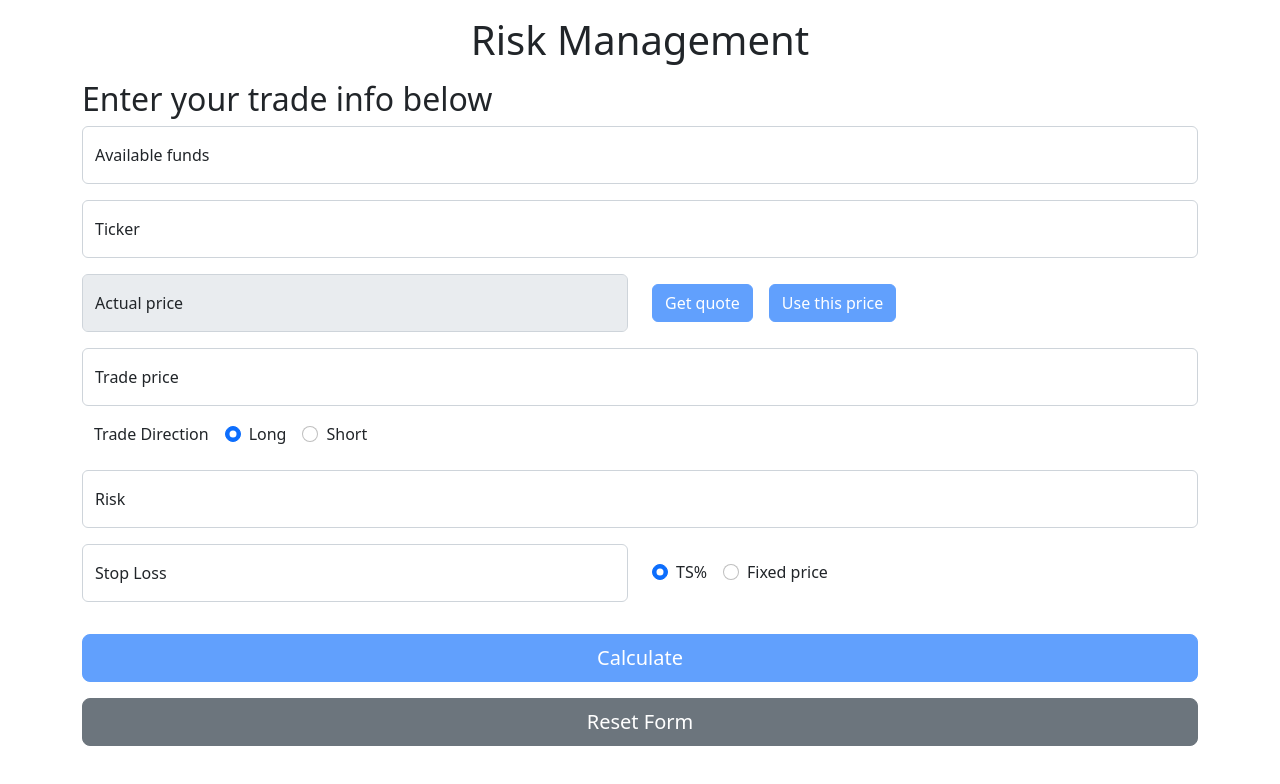
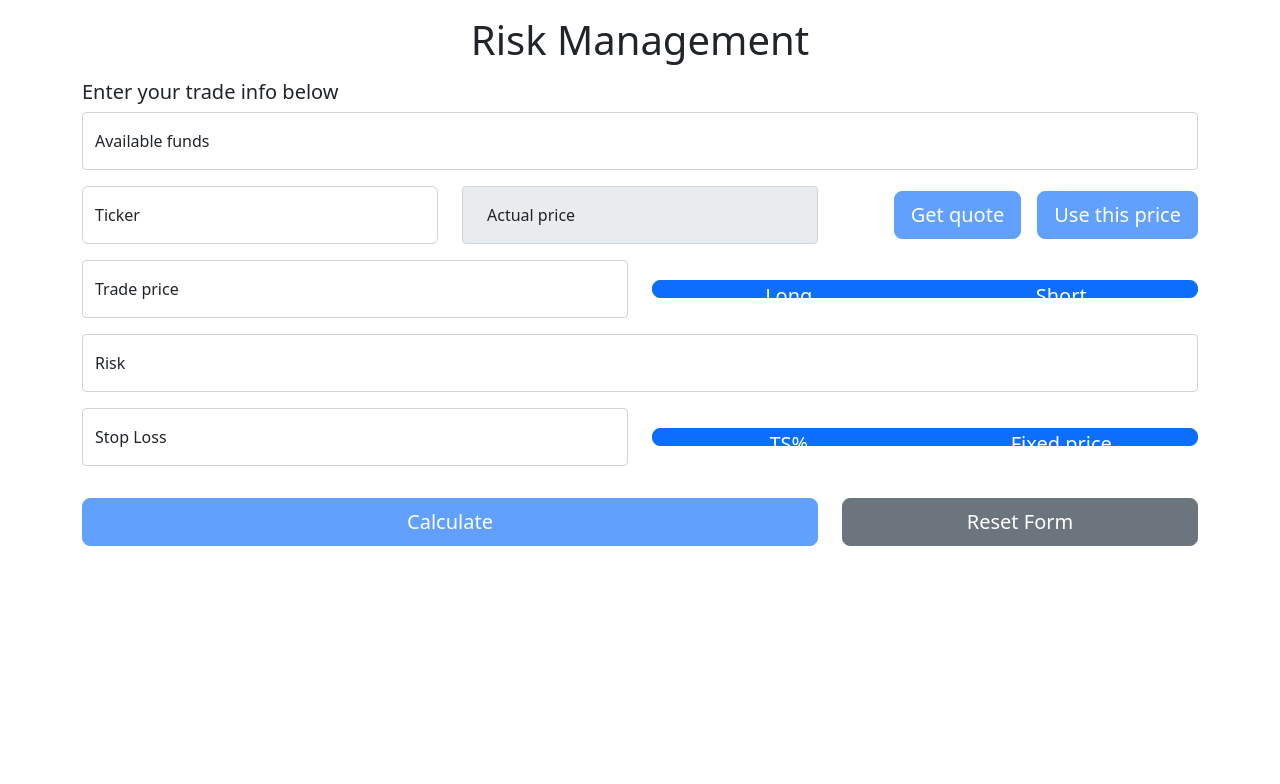
Before and after one commit to pmfeo/risk-management, a React (Create React App) app: page / in a window 1280 px wide. Shown: the top 784 px of the page. Built offline with nearby package versions, Linux system fonts and the light colour scheme.

Commit message:
WIP form style.

```diff
--- a/src/App.scss
+++ b/src/App.scss
@@ -28,6 +28,31 @@ input[type="number"] {
   -moz-appearance: textfield;
 }
 
+.btn-group .btn {
+  flex-basis: 50%;
+  position: relative;
+}
+
+// hide radio as we are styling a button group on top
+.form-check {
+  cursor: pointer;
+  position: absolute;
+  top: 0;
+  left: 0;
+  width: 100%;
+  height: 100%;
+  margin: 0;
+  padding: 0;
+}
+.form-check-input[type="radio"] {
+  visibility: hidden;
+}
+
+.form-check.form-check-inline {
+  margin: 0;
+  padding: 0;
+}
+
 // splash and main transition
 .item-enter {
   opacity: 0;
--- a/src/App.tsx
+++ b/src/App.tsx
@@ -56,16 +56,12 @@ function App(): JSX.Element {
               </Row>
               <Row>
                 <Col>
-                  <h2>Enter your trade info below</h2>
+                  <h2 className="fs-5">Enter your trade info below</h2>
                   <CalculateRiskForm />
                 </Col>
               </Row>
               <Row>
                 <Col>
-                  {/* <Button variant="primary" onClick={handleShow}>
-                    Launch demo modal
-                  </Button> */}
-
                   <Modal show={show} onHide={handleClose}>
                     <Modal.Body className="p-4">
                       <CalculateRiskResults />
@@ -86,6 +82,7 @@ function App(): JSX.Element {
   );
 }
 
+// TODO: split calc logic from form component
 // TODO: a11y
 // TODO: i18n
 // TODO: add user and login (faunadb?)
--- a/src/components/CalculateRiskForm/CalculateRiskForm.tsx
+++ b/src/components/CalculateRiskForm/CalculateRiskForm.tsx
@@ -10,6 +10,7 @@ import {
 import Row from "react-bootstrap/Row";
 import Col from "react-bootstrap/Col";
 import Button from "react-bootstrap/Button";
+import ButtonGroup from "react-bootstrap/ButtonGroup";
 import Form from "react-bootstrap/Form";
 import FloatingLabel from "react-bootstrap/FloatingLabel";
 import NumberInput from "../NumberInput/NumberInput";
@@ -64,7 +65,6 @@ const FormObserver: React.FC = () => {
   const { values } = useFormikContext();
   useEffect(() => {
     console.log("FormObserver::values", values);
-    // console.log(touched);
   }, [values]);
   return null;
 };
@@ -275,7 +275,12 @@ function CalculateRiskForm(): JSX.Element {
               />
             </FloatingLabel>
 
-            <FloatingLabel controlId="ticker" label="Ticker" className="mb-3">
+
+
+            <Row>
+              <Col md={4} className="mb-3">
+                <FloatingLabel
+                  controlId="ticker" label="Ticker">
                   <Form.Control
                     ref={tickerRef}
                     aria-describedby="ticker"
@@ -290,8 +295,10 @@ function CalculateRiskForm(): JSX.Element {
                     </Form.Control.Feedback>
                   ) : null}
                 </FloatingLabel>
+              </Col>
 
-            <Row className="mb-3">
+              <Col md={4} className="mb-3">
+
                 <FloatingLabel
                   as={Col}
                   controlId="get-actual-price"
@@ -306,11 +313,14 @@ function CalculateRiskForm(): JSX.Element {
                     placeholder="0"
                     value={priceFromAPI ?? undefined}
                     disabled
+                    readonly
                   />
                 </FloatingLabel>
-              <Col className="align-self-center">
+              </Col>
+
+              <Col className="d-flex justify-content-center justify-content-md-end align-items-center mb-3">
                 {loading ? (
-                  <Button className="btn btn-primary" type="button" disabled>
+                  <Button className="btn-lg" disabled>
                     <span
                       className="spinner-border spinner-border-sm me-2"
                       role="status"
@@ -326,6 +336,7 @@ function CalculateRiskForm(): JSX.Element {
                       values.ticker.length === 0 ||
                       (Boolean(errors.ticker) && touched.ticker === true)
                     }
+                    className="btn-lg"
                   >
                     Get quote
                   </Button>
@@ -338,17 +349,19 @@ function CalculateRiskForm(): JSX.Element {
                     setFieldValue("tradePrice", getPrice);
                   }}
                   disabled={!priceFromAPI}
-                  className="ms-3"
+                  className="btn-lg ms-3"
                 >
                   Use this price
                 </Button>
               </Col>
             </Row>
 
+            <Row className="align-items-center">
               <FloatingLabel
+                as={Col}
                 controlId="tradePrice"
                 label="Trade price"
-              className="mb-3"
+                className="mb-3 col-md-6"
               >
                 <NumberInput
                   ref={tradePriceRef}
@@ -358,10 +371,8 @@ function CalculateRiskForm(): JSX.Element {
                 />
               </FloatingLabel>
 
-            <Form.Group className="mb-3">
-              <Form.Label className="me-3" style={{ paddingLeft: "0.75rem" }}>
-                Trade Direction
-              </Form.Label>
+              <ButtonGroup size="lg" className="mb-3 col-md-6">
+                <Button>
                   <Form.Check
                     ref={tradeDirection1Ref}
                     inline
@@ -374,6 +385,8 @@ function CalculateRiskForm(): JSX.Element {
                     {...getFieldProps("tradeDirection")}
                     value="1"
                   />
+                </Button>
+                <Button>
                   <Form.Check
                     ref={tradeDirection2Ref}
                     inline
@@ -386,24 +399,26 @@ function CalculateRiskForm(): JSX.Element {
                     {...getFieldProps("tradeDirection")}
                     value="2"
                   />
+                </Button>
                 {Boolean(errors.tradeDirection) &&
                   touched.tradeDirection === true ? (
                   <Form.Control.Feedback type="invalid">
                     {errors.tradeDirection}
                   </Form.Control.Feedback>
                 ) : null}
-            </Form.Group>
+              </ButtonGroup>
+            </Row>
 
             <FloatingLabel controlId="risk" label="Risk" className="mb-3">
               <NumberInput ref={riskRef} name="risk" min="0" placeholder="2%" />
             </FloatingLabel>
 
-            <Row className="mb-3">
+            <Row className="align-items-center">
               <FloatingLabel
                 as={Col}
                 controlId="stopLoss"
                 label="Stop Loss"
-                className="mb-3"
+                className="mb-3 col-md-6"
               >
                 <NumberInput
                   ref={stopLossRef}
@@ -412,11 +427,12 @@ function CalculateRiskForm(): JSX.Element {
                   placeholder="0"
                 />
               </FloatingLabel>
-              <Col className="mb-3 align-self-center">
+              <ButtonGroup size="lg" className="mb-3 col-md-6">
+                <Button>
                   <Form.Check
                     ref={stopLossDirection1Ref}
                     inline
-                  id="radio-1"
+                    id="radio-3"
                     type="radio"
                     label="TS%"
                     isInvalid={
@@ -425,10 +441,12 @@ function CalculateRiskForm(): JSX.Element {
                     {...getFieldProps("stopLossType")}
                     value="1"
                   />
+                </Button>
+                <Button>
                   <Form.Check
                     ref={stopLossDirection2Ref}
                     inline
-                  id="radio-2"
+                    id="radio-4"
                     type="radio"
                     label="Fixed price"
                     isInvalid={
@@ -437,9 +455,16 @@ function CalculateRiskForm(): JSX.Element {
                     {...getFieldProps("stopLossType")}
                     value="2"
                   />
-              </Col>
+                </Button>
+
+              </ButtonGroup>
+
             </Row>
 
+
+
+            <Row className="mt-3">
+              <Col className="col-md-8">
                 <div className="d-grid gap-2">
                   <Button
                     variant="primary"
@@ -451,7 +476,9 @@ function CalculateRiskForm(): JSX.Element {
                   </Button>
                 </div>
 
-            <div className="d-grid gap-2 mt-3">
+              </Col>
+              <Col>
+                <div className="d-grid gap-2">
                   <Button
                     variant="secondary"
                     size="lg"
@@ -465,6 +492,37 @@ function CalculateRiskForm(): JSX.Element {
                     Reset Form
                   </Button>
                 </div>
+              </Col>
+            </Row>
+
+
+            {/* <div className="d-grid gap-2">
+              <Button
+                variant="primary"
+                size="lg"
+                type="submit"
+                disabled={!(isValid && dirty)}
+              >
+                Calculate
+              </Button>
+            </div> */}
+
+
+
+            {/* <div className="d-grid gap-2 mt-3">
+              <Button
+                variant="secondary"
+                size="lg"
+                type="button"
+                disabled={!touched}
+                onClick={() => {
+                  resetForm();
+                  handleReset();
+                }}
+              >
+                Reset Form
+              </Button>
+            </div> */}
           </Form>
         </>
       )}
--- a/src/components/NumberInput/NumberInput.tsx
+++ b/src/components/NumberInput/NumberInput.tsx
@@ -14,6 +14,7 @@ const NumberInput = React.forwardRef<Ref, Props>((props, ref) => {
   return (
     <>
       <Form.Control
+        className={'form-control-sm'}
         aria-describedby={field.name}
         type="number"
         step="any"
```
Lines whose indentation alone changed are shown as unchanged.
